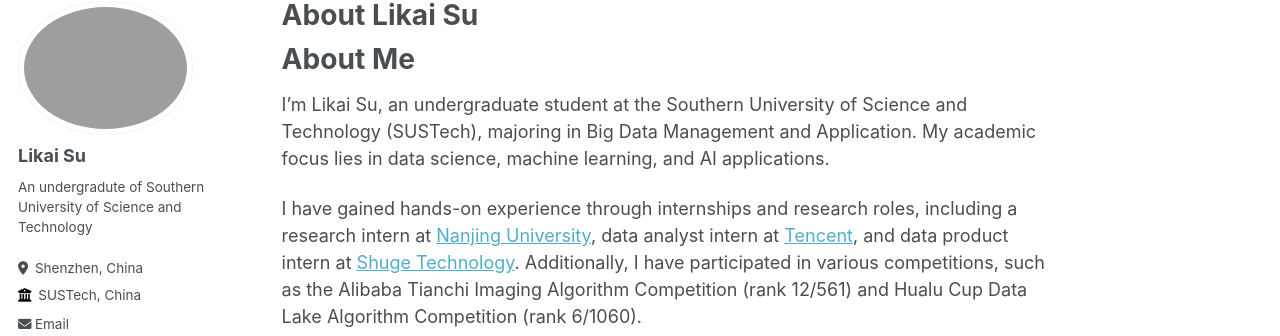
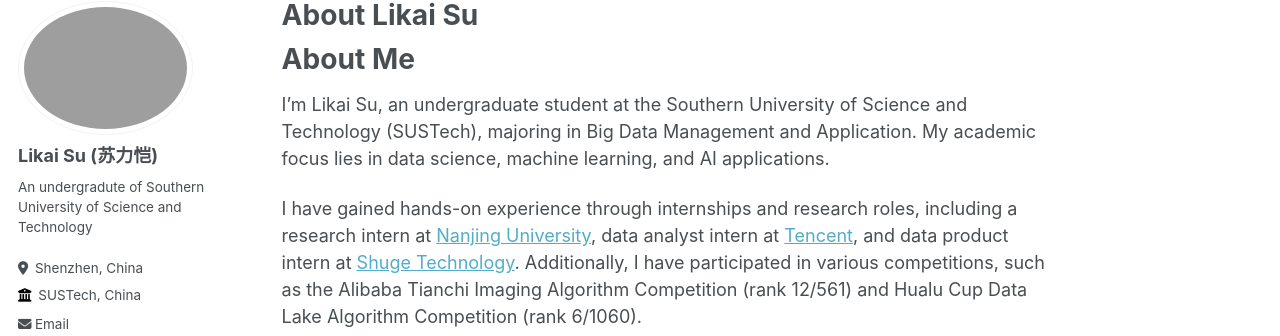
Before and after one commit to likai-su/likai-su, a Jekyll site: the page built from _pages/about.md, in a window 1280 px wide. Shown: the part 85-421 px from the top of the page. Built offline with Jekyll 4.4.1, drawn with Linux system fonts in a browser that asks for light colours.

Commit message:
Update _config.yml

```diff
--- a/_config.yml
+++ b/_config.yml
@@ -22,7 +22,7 @@ repository               : "likai-su/likai-su.github.io"
 author:
   # Biographic information
   avatar           : "photo.png"
-  name             : "Likai Su"
+  name             : "Likai Su (苏力恺)"
   pronouns         : # example: "she/her"
   bio              : "An undergradute of Southern University of Science and Technology"
   location         : "Shenzhen, China"
```
